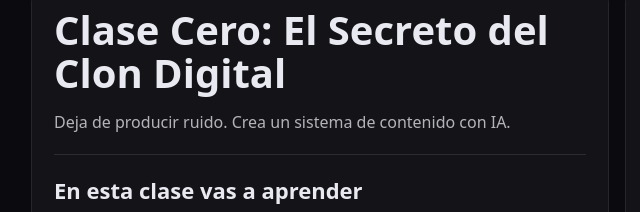
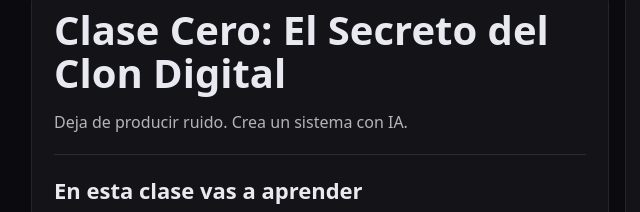
Before and after one commit to durang/morphic-landings, a plain HTML site: page public/landings/clase-cero-clon-digital/index.html in a window 1280 px wide. Shown: the part 117-329 px from the top of the page, 119-759 px from the left. Drawn offline with Linux system fonts and the light colour scheme.

Commit message:
feat: landing clase-cero-clon-digital

```diff
--- a/public/landings/clase-cero-clon-digital/index.html
+++ b/public/landings/clase-cero-clon-digital/index.html
@@ -34,7 +34,7 @@
     <div class="grid grid2" style="margin-top:14px">
       <div class="card">
         <h1>Clase Cero: El Secreto del Clon Digital</h1>
-        <p class="muted">Deja de producir ruido. Crea un sistema de contenido con IA.</p>
+        <p class="muted">Deja de producir ruido. Crea un sistema con IA.</p>
 
         <div class="hr"></div>
 
```
